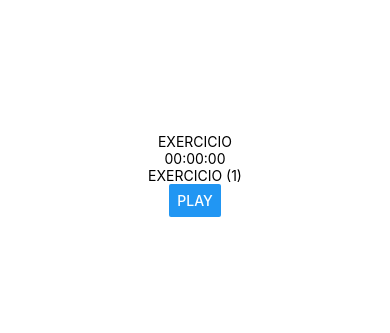
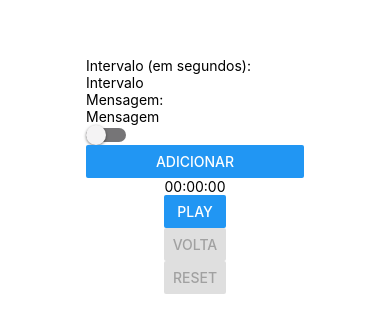
Before and after one commit to gabriel-nlima/timer-pp, a React Native app: screen / in a window 390 px wide. Shown: the part 247-580 px from the top of the page. Built offline with nearby package versions, Linux system fonts and the light colour scheme.

Commit message:
Adiciona form de mensagem, botão de reset e de voltas.

```diff
--- a/src/App.tsx
+++ b/src/App.tsx
@@ -1,44 +1,37 @@
 import React, { useState, useCallback, useEffect } from "react";
-import { StyleSheet, Text, View, Button } from "react-native";
-import TimerDisplay from "./TimerDisplay";
+import { StyleSheet, Text, View } from "react-native";
+import Timer from "./Timer";
 import { MessageType } from "./types";
 import useInterval from "./hooks/useInterval";
+import DisplayTime from "./components/DisplayTime";
+import MessageForm from "./MessageForm";
 declare const global: any;
 const isHermes = () => global.HermesInternal !== undefined;
 console.log(`Hermes enabled: ${isHermes()}`);
 
 export default function App() {
-	const [messages, setMessages] = useState<MessageType[]>([
-		{ step: 20, active: true, msg: "EXERCICIO" },
-		{ step: 10, active: false, msg: "CORRIDA PARADA" },
-	]);
-	const [msgsHistory, setMsgsHistory] = useState<MessageType[]>([]);
+	const [messages, setMessages] = useState<MessageType[]>([]);
 	const [currentMessage, setCurrentMessage] = useState<
 		MessageType | undefined
 	>(messages.find((m) => m.active));
 
+	const [msgsHistory, setMsgsHistory] = useState<MessageType[]>([]);
+
 	const [isPlaying, setIsPlaying] = useState(false);
+	const [loops, setLoops] = useState<number[]>([]);
 
 	// Ativa a mensagem com menor tempo ao iniciar/se n houver mensagem ativa
-	// Ordena o array do menor para maior
+	// TODO não deixar ter mais de uma mensagem ativa
 	useEffect(() => {
-		const sortedMsgs = messages.sort((a, b) => a.step - b.step);
-		if (!sortedMsgs.find((m) => m.active)) {
-			sortedMsgs[0].active = true;
+		const msgs = Array.from(messages);
+		if (!msgs.find((m) => m.active) && msgs.length > 0) {
+			msgs[0].active = true;
+			setMessages(msgs);
 		}
-		setMessages(sortedMsgs);
 	}, [messages]);
 
-	// Setta a mensagem ativa e adiciona no histórico
 	useEffect(() => {
-		const activeMsg = messages.find((m) => m.active);
-		if (activeMsg) {
-			setMsgsHistory((prev) => [
-				{ ...activeMsg, msg: `${activeMsg.msg} (${prev.length + 1})` },
-				...prev,
-			]);
-		}
-		setCurrentMessage(activeMsg);
+		!currentMessage && setCurrentMessage(messages.find((m) => m.active));
 	}, [messages]);
 
 	const setNextActiveMsg = useCallback(
@@ -49,11 +42,22 @@ export default function App() {
 				if (msgIndex > -1) {
 					// Desativa a mensagem atual e ativa a próxima
 					msgs[msgIndex].active = false;
+
+					setMsgsHistory((prev) => [
+						{
+							...msgs[msgIndex],
+							msg: `${msgs[msgIndex].msg} (${prev.length + 1})`,
+						},
+						...prev,
+					]);
+
 					if (msgIndex + 1 <= messages.length - 1) {
 						msgs[msgIndex + 1].active = true;
+						setCurrentMessage(msgs[msgIndex + 1]);
 					} else {
 						// Chegou no final do array, ativa a primeira mensagem (com menor tempo)
 						msgs[0].active = true;
+						setCurrentMessage(msgs[0]);
 					}
 				}
 				setMessages(msgs);
@@ -62,6 +66,9 @@ export default function App() {
 		[messages]
 	);
 
+	const addMessage = useCallback((msg: MessageType) => {
+		setMessages((prev) => [...prev, msg]);
+	}, []);
 	useInterval(
 		() => {
 			currentMessage && setNextActiveMsg(currentMessage);
@@ -74,15 +81,19 @@ export default function App() {
 	return (
 		<View style={styles.container}>
 			{isHermes() && <Text>Engine: Hermes</Text>}
+			<MessageForm setMessage={addMessage} playing={isPlaying} />
 			<Text>{currentMessage?.msg}</Text>
-			<TimerDisplay playing={isPlaying} />
+			<Timer
+				setIsPlaying={setIsPlaying}
+				setLoops={setLoops}
+				playing={isPlaying}
+			/>
 			{msgsHistory.map((message, idx) => (
 				<Text key={idx}>{message.msg}</Text>
 			))}
-			<Button
-				onPress={() => setIsPlaying(!isPlaying)}
-				title={isPlaying ? "Pause" : "Play"}
-			/>
+			{loops.map((loop, idx) => (
+				<DisplayTime key={idx} time={loop} />
+			))}
 		</View>
 	);
 }
--- /dev/null
+++ b/src/MessageForm.tsx
@@ -0,0 +1,74 @@
+import React, { useMemo, memo, useState } from "react";
+import { Text, TextInput, View, Button, Switch } from "react-native";
+import { MessageType } from "./types";
+
+interface Props {
+	setMessage: (msg: MessageType) => void;
+	playing: boolean;
+	message?: MessageType;
+}
+
+const MessageForm: React.FC<Props> = ({ message, playing, setMessage }) => {
+	const [data, setData] = useState(message);
+
+	const inputHandler = (value: string, key: keyof MessageType) => {
+		setData(
+			(prev) =>
+				({
+					...prev,
+					[key]: key === "step" ? Number(value) : value,
+				} as MessageType)
+		);
+	};
+
+	const toggleActive = () => {
+		setData(
+			(prevData) =>
+				prevData && {
+					...prevData,
+					active: prevData.active ? !prevData.active : true,
+				}
+		);
+	};
+
+	const handleSubmit = () => {
+		if (!playing && data && data.step && data.msg) {
+			setMessage(data);
+		}
+	};
+
+	return (
+		<View>
+			<Text>Intervalo (em segundos):</Text>
+			<TextInput
+				value={data && data.step ? `${data.step}` : ""}
+				placeholder="Intervalo"
+				keyboardType="number-pad"
+				onChangeText={(text) => inputHandler(text, "step")}
+				editable={!playing}
+			/>
+			<Text>Mensagem:</Text>
+			<TextInput
+				value={data && data.msg ? `${data.msg}` : ""}
+				placeholder="Mensagem"
+				onChangeText={(text) => inputHandler(text, "msg")}
+				editable={!playing}
+			/>
+			<Switch
+				trackColor={{ false: "#767577", true: "#81b0ff" }}
+				thumbColor={data && data.active ? "#f5dd4b" : "#f4f3f4"}
+				ios_backgroundColor="#3e3e3e"
+				onValueChange={toggleActive}
+				value={data && data.active}
+				disabled={playing}
+			/>
+			<Button
+				onPress={handleSubmit}
+				title="Adicionar"
+				disabled={playing}
+			/>
+		</View>
+	);
+};
+
+export default memo(MessageForm);
--- /dev/null
+++ b/src/Timer.tsx
@@ -0,0 +1,44 @@
+import React, { useState, memo } from "react";
+import { View, Button } from "react-native";
+import useInterval from "./hooks/useInterval";
+import DisplayTime from "./components/DisplayTime";
+
+interface Props {
+	playing: boolean;
+	setIsPlaying: (playing: boolean) => void;
+	setLoops: React.Dispatch<React.SetStateAction<number[]>>;
+}
+
+const Timer: React.FC<Props> = ({ playing, setIsPlaying, setLoops }) => {
+	const [time, setTime] = useState(0);
+
+	useInterval(
+		() => {
+			setTime((prevTime) => prevTime + 1);
+		},
+		playing ? 1000 : undefined
+	);
+
+	const resetTimer = () => {
+		setTime(0);
+		setIsPlaying(false);
+	};
+
+	return (
+		<View>
+			<DisplayTime time={time} />
+			<Button
+				onPress={() => setIsPlaying(!playing)}
+				title={playing ? "Pause" : "Play"}
+			/>
+			<Button
+				onPress={() => setLoops((prev) => [time, ...prev])}
+				disabled={!playing}
+				title={"Volta"}
+			/>
+			<Button onPress={resetTimer} disabled={!playing} title={"Reset"} />
+		</View>
+	);
+};
+
+export default memo(Timer);
--- a/src/TimerDisplay.tsx
+++ /dev/null
@@ -1,30 +0,0 @@
-import React, { useState, useMemo, memo } from "react";
-import { Text, View } from "react-native";
-import useInterval from "./hooks/useInterval";
-
-interface Props {
-	playing: boolean;
-}
-const TimerDisplay: React.FC<Props> = ({ playing }) => {
-	const [time, setTime] = useState(0);
-
-	useInterval(
-		() => {
-			setTime((prevTime) => prevTime + 1);
-		},
-		playing ? 1000 : undefined
-	);
-
-	const timeString = useMemo(
-		() => new Date(time * 1000).toISOString().substr(11, 8),
-		[time]
-	);
-
-	return (
-		<View>
-			<Text>{timeString}</Text>
-		</View>
-	);
-};
-
-export default memo(TimerDisplay);
--- /dev/null
+++ b/src/components/DisplayTime.tsx
@@ -0,0 +1,21 @@
+import React, { useMemo, memo } from "react";
+import { Text, View } from "react-native";
+
+interface Props {
+	time: number;
+}
+
+const DisplayTime: React.FC<Props> = ({ time }) => {
+	const timeString = useMemo(
+		() => new Date(time * 1000).toISOString().substr(11, 8),
+		[time]
+	);
+
+	return (
+		<View>
+			<Text>{timeString}</Text>
+		</View>
+	);
+};
+
+export default memo(DisplayTime);
--- a/src/types.ts
+++ b/src/types.ts
@@ -3,3 +3,6 @@ export type MessageType = {
 	active: boolean;
 	msg?: string;
 };
+export interface MessageHistory extends MessageType {
+	time: number;
+}
```
